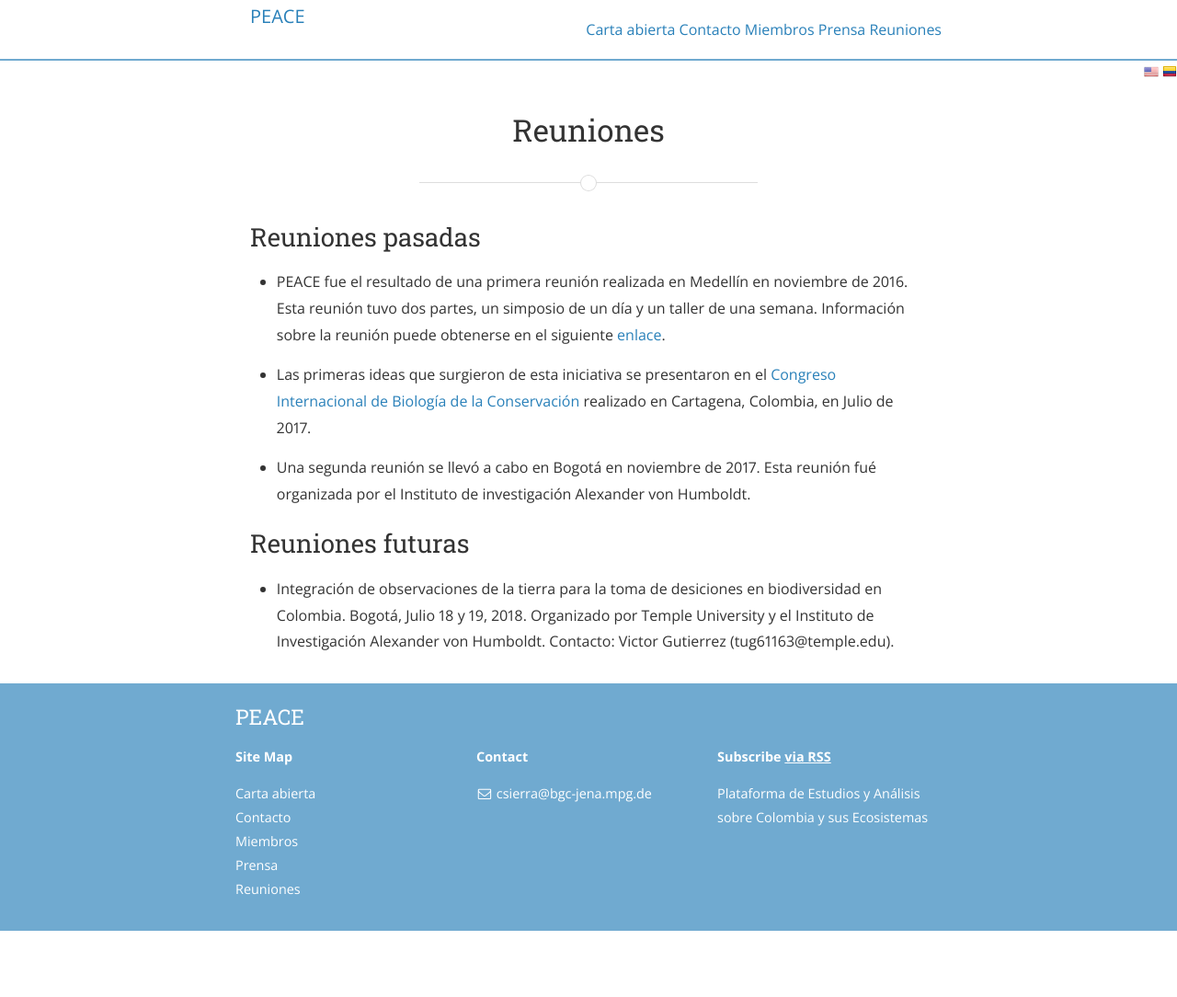
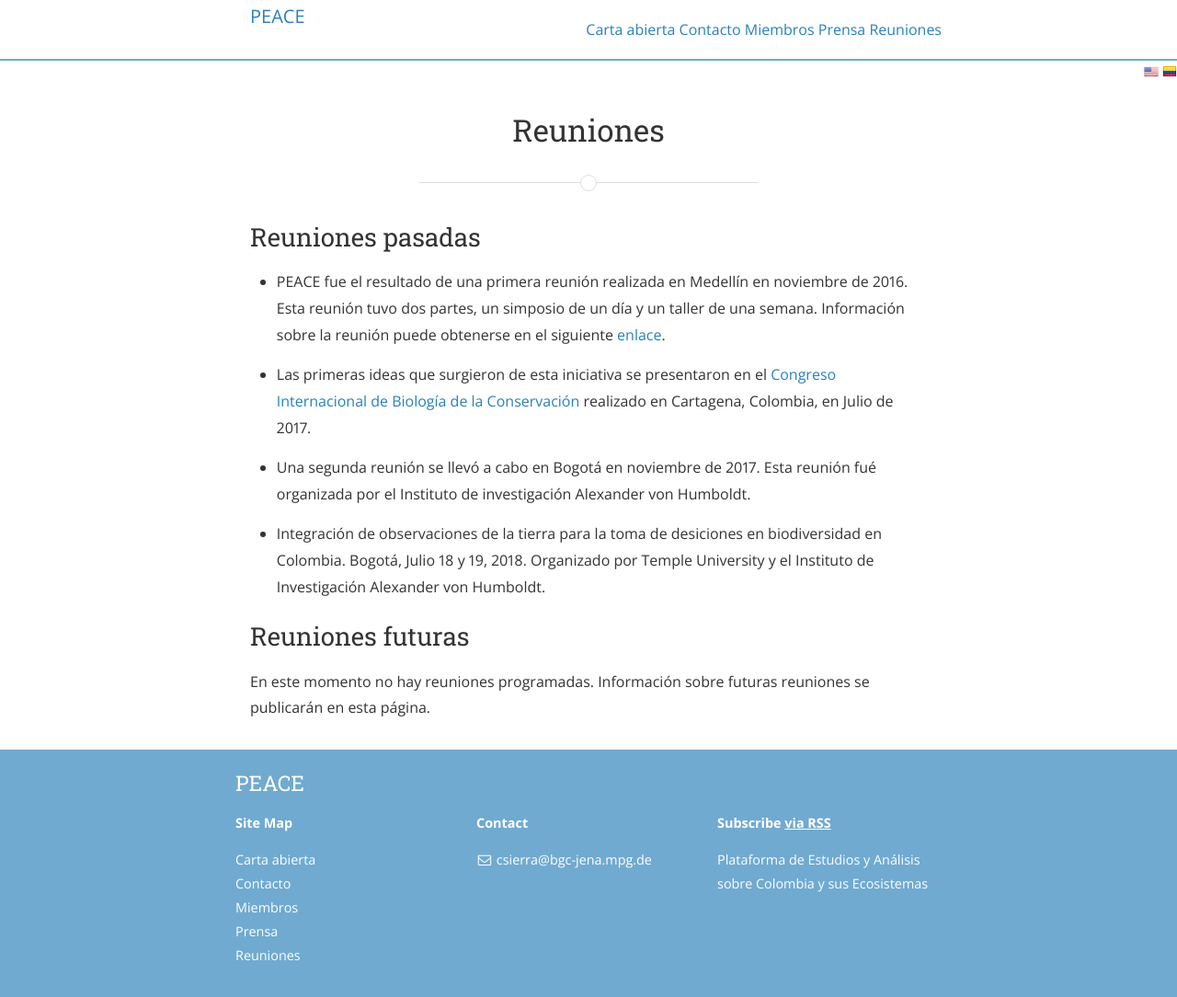
Before and after one commit to peacecolombia/peace, a Jekyll site: the page built from reuniones.md, in a window 1280 px wide. Shown: the whole page at 92% size. Built offline with Jekyll 4.4.1, drawn with Linux system fonts in a browser that asks for light colours; nearby versions of some CDN libraries; a style sheet for code colours, icons or effects is not loaded; before the commit the page ends 1012 px from its top, so only the background shows below that.

```diff
--- a/reuniones.md
+++ b/reuniones.md
@@ -18,12 +18,9 @@ lang: es
 * Una segunda reunión se llevó a cabo en Bogotá en noviembre de 2017. Esta reunión fué organizada por el Instituto de
   investigación Alexander von Humboldt.
 
+* Integración de observaciones de la tierra para la toma de desiciones en biodiversidad en Colombia. Bogotá, Julio 18 y 19, 2018. Organizado por Temple University y el Instituto de Investigación Alexander von Humboldt.
+
 ## Reuniones futuras
 
-* Integración de observaciones de la tierra para la toma de desiciones en biodiversidad en Colombia. Bogotá, Julio 18 y 19, 2018. Organizado por Temple University y el Instituto de Investigación Alexander von Humboldt. Contacto:
-  Victor Gutierrez (tug61163@temple.edu).
-
-<!--
 En este momento no hay reuniones programadas. Información sobre futuras reuniones se
 publicarán en esta página.
--->
```
Also changed, not shown: meetings.md (+3 -2 lines).
